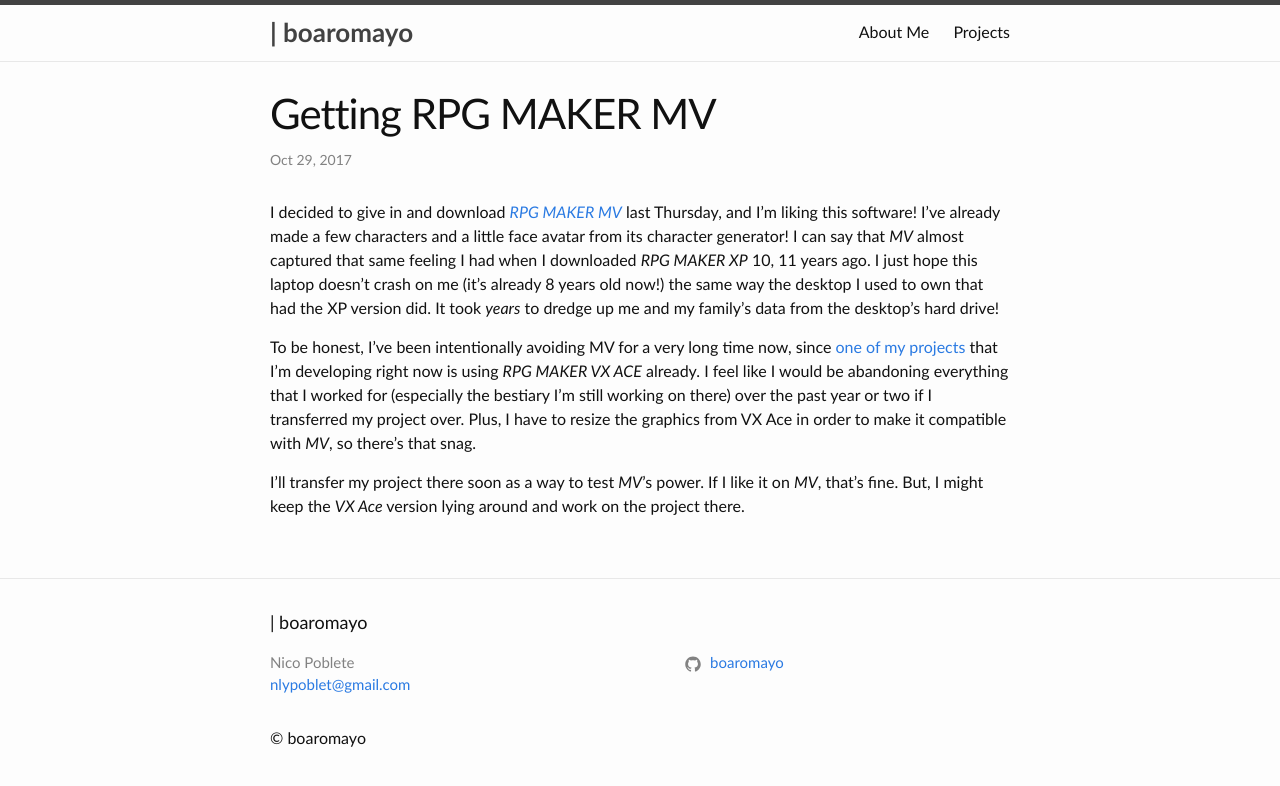
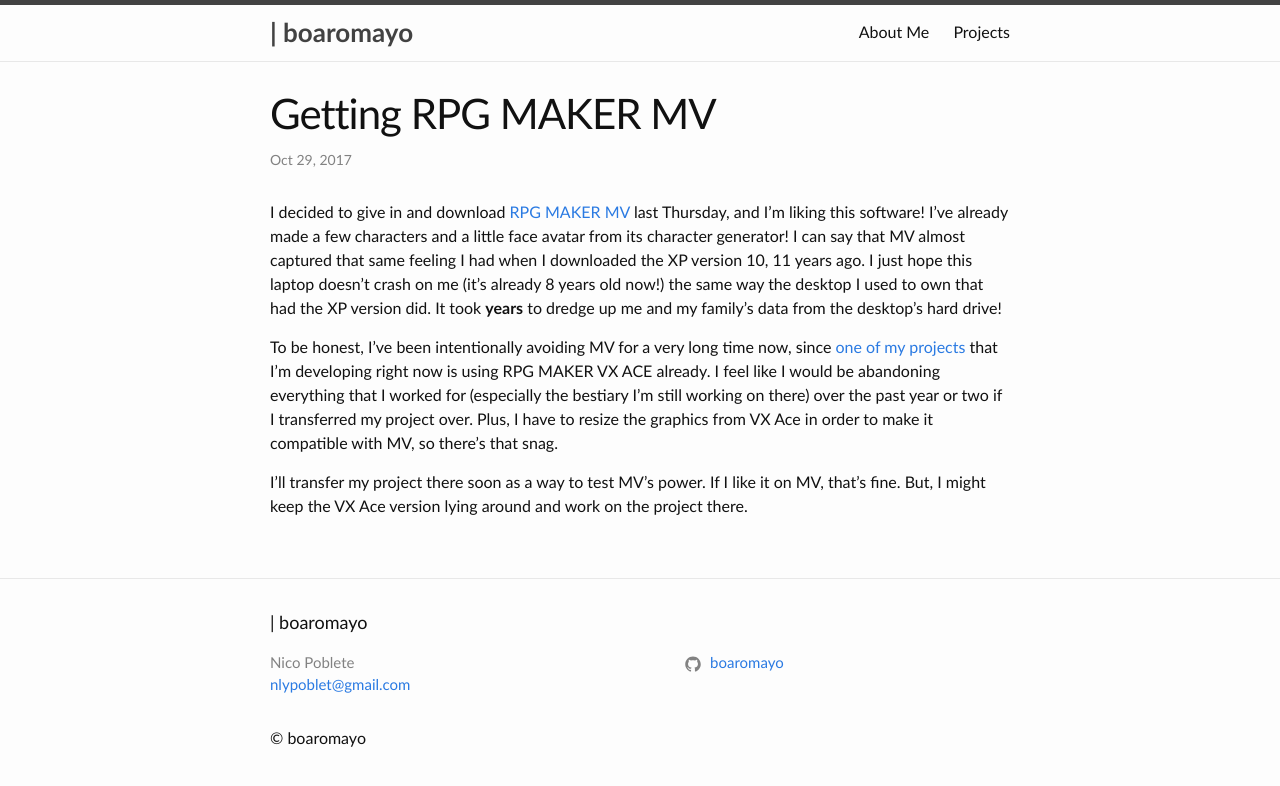
Before and after one commit to boaromayo/boaromayo.net-portfolio, a Jekyll site: the page built from _posts/2017-10-29-getting-rpg-maker-mv.md, in a window 1280 px wide. Shown: the top 786 px of the page. Built offline with Jekyll 4.4.1, drawn with Linux system fonts in a browser that asks for light colours.

Commit message:
Fixed recent post (#46)
* Edited config file

* Added minima files

* Update README.md

* Update README.md

* Update README.md

* Edited about page

* Update README.md

* Added more outside links to footer

* Website now functional

* Updated _config.yml to update site for new posts

* Added date var to config file

* Added projects page

* Added projects.html to _layouts

* Removed date in config

* Added projects header title

* Added header to projects.html

* Edited projects.md

* Edited projects.md page

* Edited links to projects.md

* Projects are up post uploaded

* Edited projects page

* Edited link in projects.md

* Edited Construct link in projects page

* New post added

* Resized image in new post

* Fixed link in new post

* Fixed link in new post

* Fixed new post

* Fixed new post

* Fixed new post again

* Added more to new post again

* New post up

* Edited new post

* Edited new post for clarity

* Edited new post for further clarity

* Small edit to new post

* Final edits to new post

* Final edits to new post

* Really final edits to new post

* Added download links; resume coming soon

* Edited layout files

* Bolded site-title font

* Changed site-title font weight

* Changed site-title font specs

* Changed site-title font weight

* Changed site-title font weight again

* Changed site-title font layout

* Fixed site-title font layout

* Added resume (both .pdf and .docx)

* Edited about page; About->About Me

* Added resume to projects page

* Fixed links to resume

* Changed font family for header and body text

* Added resume links to projects page --date=2017-09-13

* Edited footer and added resume link

* Edited .gitignore

* Renamed icon_resume to icon-resume

* Cleaned up files

* Added new post

* Edited recent post

* Reverted changes in post

* Reverted changes in post

* Added jekyll-multi-pagination plugin

* Updated _config.yml to add plugin

* Installed jekyll-multi-paginate

* Added jekyll-paginate; removed jekyll-multi-paginate

* Added favicon.ico

* Added favicon and updated head

* updated gitignore

* Added index.html and link to ar-prinz repo

* Add pagination file

* Removed paginate feature

* Added new post

* Updated icon

* Updated date on post

* Edited recent post

```diff
--- a/_posts/2017-10-29-getting-rpg-maker-mv.md
+++ b/_posts/2017-10-29-getting-rpg-maker-mv.md
@@ -5,11 +5,11 @@
 #categories: rpg-maker-mv
 body-class: article
 ---
-I decided to give in and download [*RPG MAKER MV*][rpgmv] last Thursday, and I'm liking this software! I've already made a few characters and a little face avatar from its character generator! I can say that *MV* almost captured that same feeling I had when I downloaded *RPG MAKER XP* 10, 11 years ago. I just hope this laptop doesn't crash on me (it's already 8 years old now!) the same way the desktop I used to own that had the XP version did. It took *years* to dredge up me and my family's data from the desktop's hard drive!
+I decided to give in and download [RPG MAKER MV][rpgmv] last Thursday, and I'm liking this software! I've already made a few characters and a little face avatar from its character generator! I can say that MV almost captured that same feeling I had when I downloaded the XP version 10, 11 years ago. I just hope this laptop doesn't crash on me (it's already 8 years old now!) the same way the desktop I used to own that had the XP version did. It took **years** to dredge up me and my family's data from the desktop's hard drive!
 
-To be honest, I've been intentionally avoiding MV for a very long time now, since [one of my projects][ar-prinz] that I'm developing right now is using *RPG MAKER VX ACE* already. I feel like I would be abandoning everything that I worked for (especially the bestiary I'm still working on there) over the past year or two if I transferred my project over. Plus, I have to resize the graphics from VX Ace in order to make it compatible with *MV*, so there's that snag.
+To be honest, I've been intentionally avoiding MV for a very long time now, since [one of my projects][ar-prinz] that I'm developing right now is using RPG MAKER VX ACE already. I feel like I would be abandoning everything that I worked for (especially the bestiary I'm still working on there) over the past year or two if I transferred my project over. Plus, I have to resize the graphics from VX Ace in order to make it compatible with MV, so there's that snag.
 
-I'll transfer my project there soon as a way to test *MV*'s power. If I like it on *MV*, that's fine. But, I might keep the *VX Ace* version lying around and work on the project there.
+I'll transfer my project there soon as a way to test MV's power. If I like it on MV, that's fine. But, I might keep the VX Ace version lying around and work on the project there.
 
 [ar-prinz]:   https://github.com/boaromayo/ar-prinz
 [rpgmv]:      http://www.rpgmakerweb.com/products/programs/rpg-maker-mv
```
